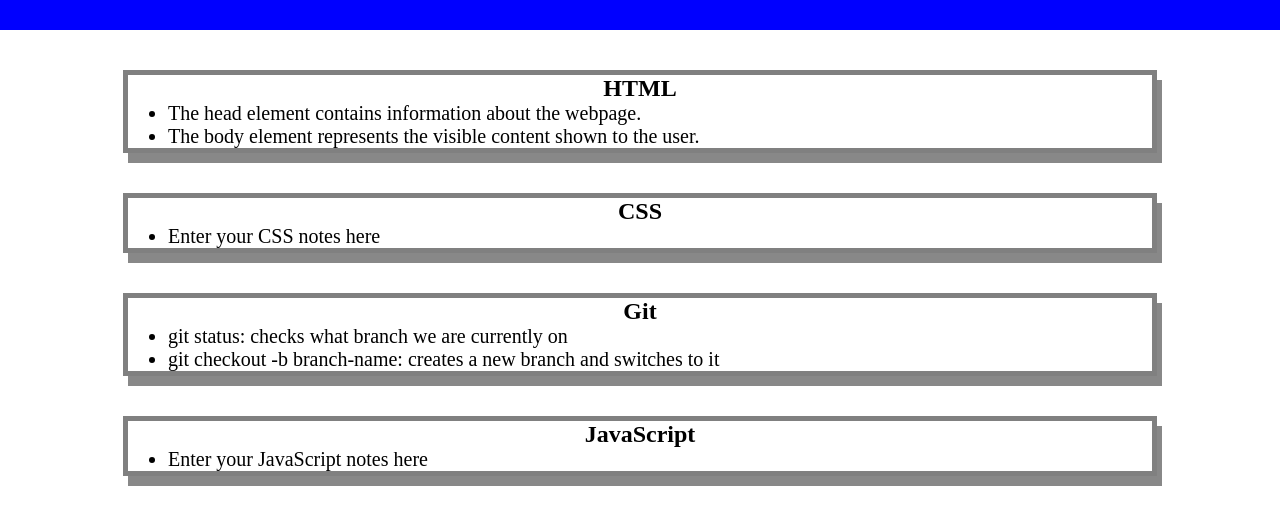
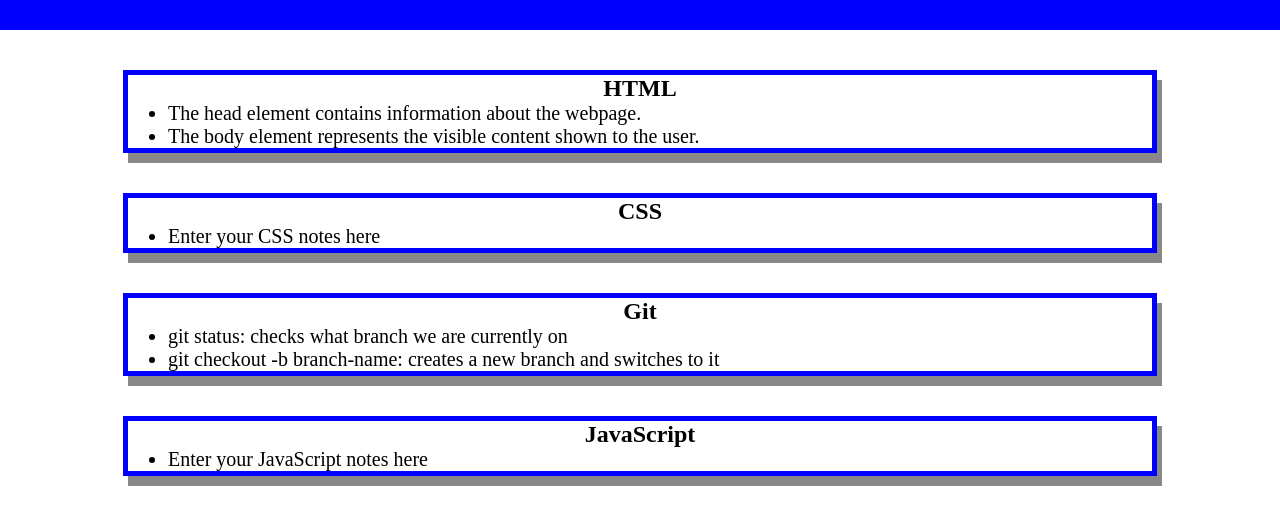
Before and after one commit to florianemil/prework-study-guide, a plain HTML site: page prework-study-guide/index.html in a window 1280 px wide. Shown: the part 90-603 px from the top of the page. Drawn offline with Linux system fonts and the light colour scheme.

Commit message:
css restored

```diff
--- a/prework-study-guide/assets/style.css
+++ b/prework-study-guide/assets/style.css
@@ -34,3 +34,10 @@ p {
     border: 5px solid gray;
     box-shadow: 5px 10px #888888;
   }
+  .card {
+
+    width: 80%;
+    margin: 40px auto;
+    border: 5px solid blue;
+    box-shadow: 5px 10px #888;
+  }
```
